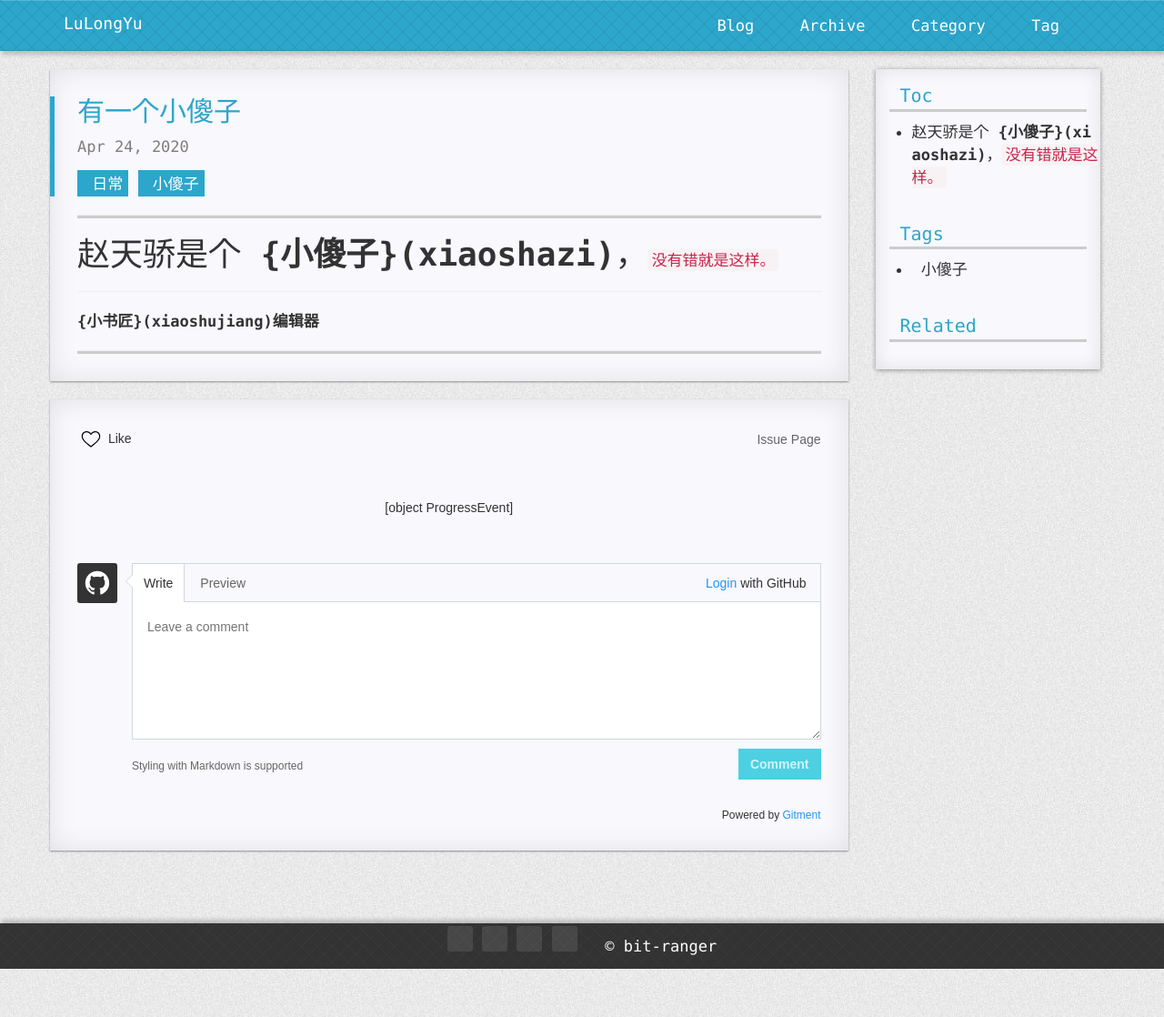
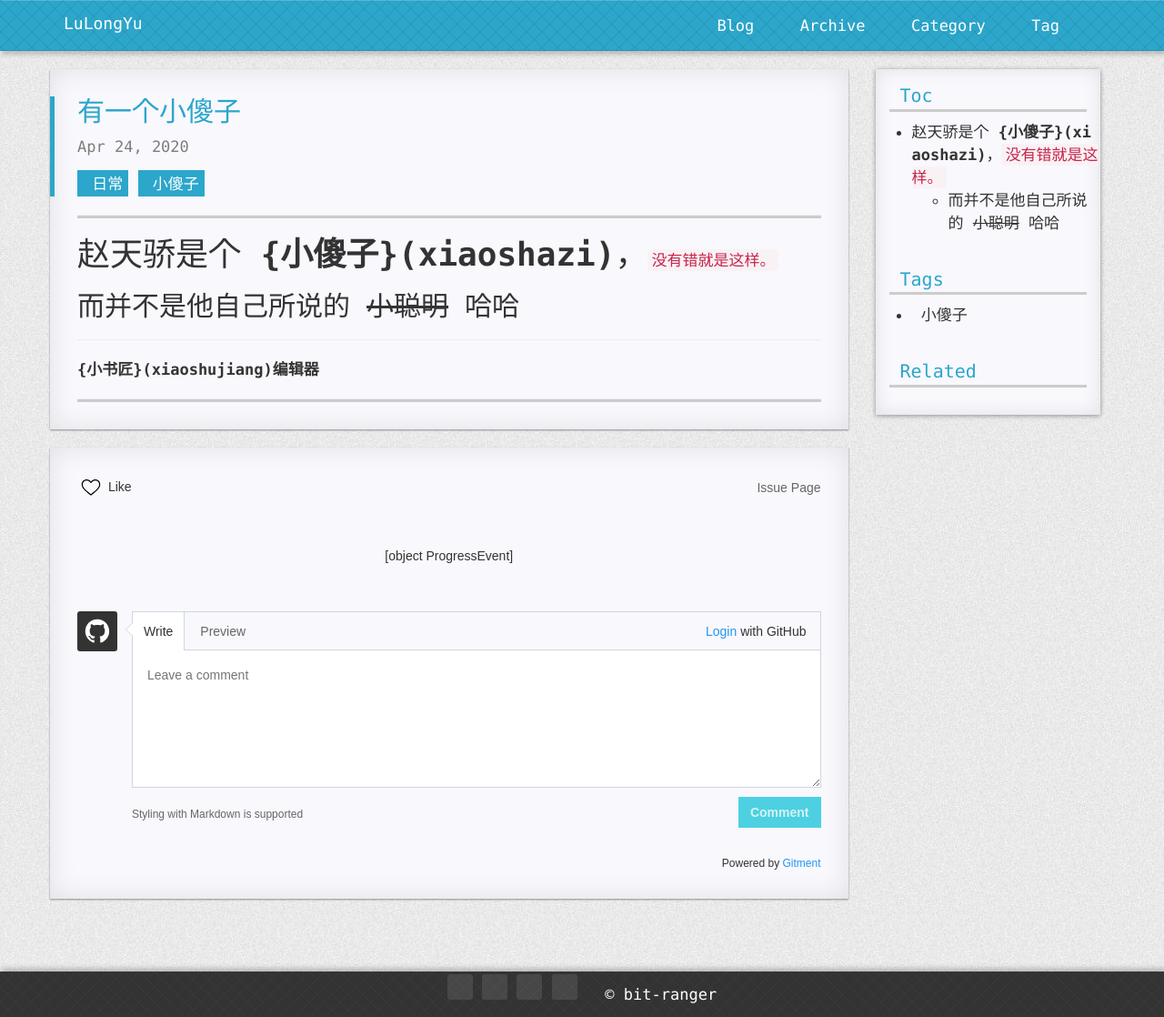
Before and after one commit to MiracleAttacker/MiracleAttacker.github.io, a Jekyll site: the page built from _posts/2020-04-24-有一个小傻子.md, in a window 1280 px wide. Shown: the whole page at 91% size. Built offline with Jekyll 4.4.1, drawn with Linux system fonts in a browser that asks for light colours; nearby versions of some CDN libraries; comment, search, counter and statistics services are not loaded; a style sheet for code colours, icons or effects is not loaded.

Commit message:
修改文件: _posts/2020-04-24-有一个小傻子.md

```diff
--- a/_posts/2020-04-24-有一个小傻子.md
+++ b/_posts/2020-04-24-有一个小傻子.md
@@ -11,6 +11,8 @@ grammar_cjkRuby: true
 {:toc}
 
 # 赵天骄是个 **{小傻子}(xiaoshazi)**，`没有错就是这样。`
+
+## 而并不是他自己所说的 ~~小聪明~~ 哈哈
 ***
 
 
```
